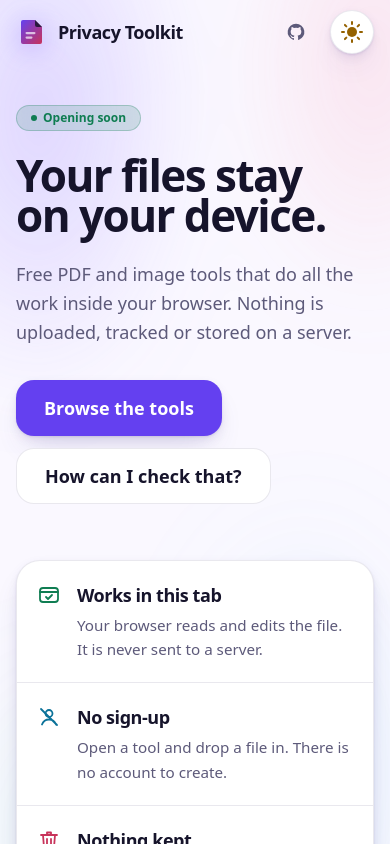
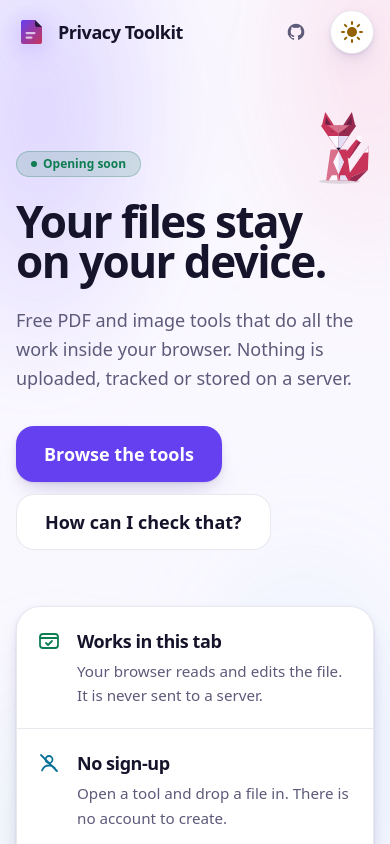
Before and after one commit to siddichandu02/privacy-toolkit, a React (Vite) app: page / in a window 390 px wide. Shown: the top 844 px of the page. Built offline with nearby package versions, Linux system fonts and the light colour scheme.

Commit message:
pip waves hello in the home hero

```diff
--- a/src/routes/Home.tsx
+++ b/src/routes/Home.tsx
@@ -1,5 +1,6 @@
 import { motion, useReducedMotion, type Variants } from 'framer-motion';
 import { Fragment, useRef } from 'react';
+import { Pip } from '../components/pip/Pip';
 import { PromiseStrip } from '../components/PromiseStrip';
 import { ToolBrowser } from '../components/tools/ToolBrowser';
 import { Badge, Button, useToast } from '../components/ui';
@@ -14,6 +15,16 @@ const line: Variants = {
     rotate: 0,
     transition: { type: 'spring', stiffness: 260, damping: 24, delay: 0.08 + i * 0.12 },
   }),
+};
+
+/** Pip hops in once the headline has landed. */
+const hop = (reduced: boolean | null) =>
+  reduced
+    ? {}
+    : {
+        initial: { opacity: 0, y: 28, scale: 0.9 },
+        animate: { opacity: 1, y: 0, scale: 1 },
+        transition: { type: 'spring' as const, stiffness: 260, damping: 16, delay: 0.45 },
       };
 
 export default function Home() {
@@ -39,9 +50,14 @@ export default function Home() {
 
   return (
     <div className="mx-auto flex max-w-6xl flex-col px-4 pt-10 pb-8 sm:px-8 sm:pt-20">
-      <Badge accent="mint" dot className="mb-6 w-fit px-3.5 py-1 text-sm">
+      <div className="mb-6 flex items-end justify-between gap-4">
+        <Badge accent="mint" dot className="w-fit px-3.5 py-1 text-sm">
           Opening soon
         </Badge>
+        <motion.div {...hop(reduced)} className="-mb-2 lg:hidden">
+          <Pip pose="wave" className="h-20 sm:h-24" />
+        </motion.div>
+      </div>
       <h1 className="font-display text-[clamp(2.75rem,10vw,7.5rem)] leading-[0.92] font-extrabold tracking-[-0.035em] text-balance">
         {['Your files stay', 'on your device.'].map((text, i) => (
           <Fragment key={text}>
@@ -58,6 +74,8 @@ export default function Home() {
           </Fragment>
         ))}
       </h1>
+      <div className="flex items-end justify-between gap-10">
+        <div>
           <p className="mt-6 max-w-xl text-lg leading-relaxed text-muted sm:mt-8 sm:text-xl">
             Free PDF and image tools that do all the work inside your browser. Nothing is uploaded,
             tracked or stored on a server.
@@ -69,6 +87,11 @@ export default function Home() {
             <Button size="lg" variant="ghost" onClick={explainPrivacy}>
               How can I check that?
             </Button>
+          </div>
+        </div>
+        <motion.div {...hop(reduced)} className="mr-4 -mb-6 hidden shrink-0 lg:block xl:mr-10">
+          <Pip pose="wave" className="h-64" />
+        </motion.div>
       </div>
 
       <PromiseStrip className="mt-14 sm:mt-20" />
```
Lines whose indentation alone changed are shown as unchanged.
